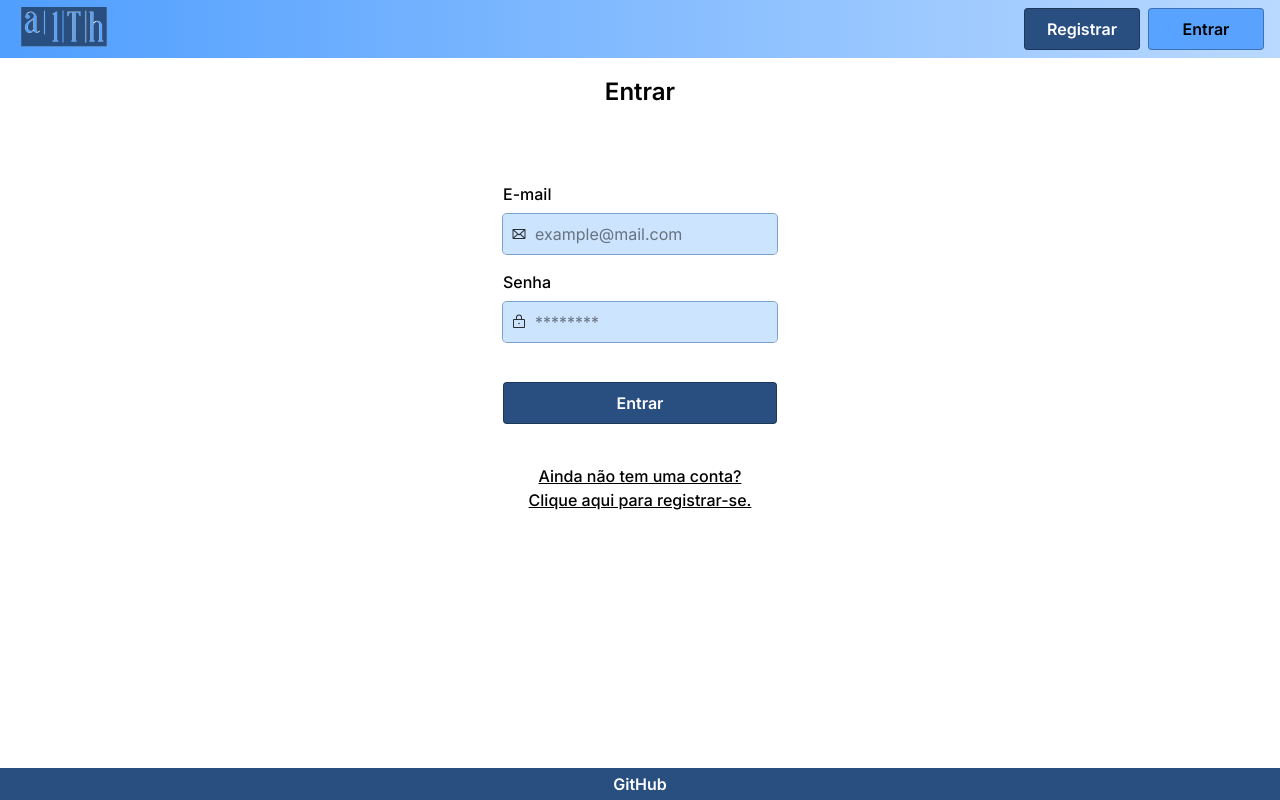
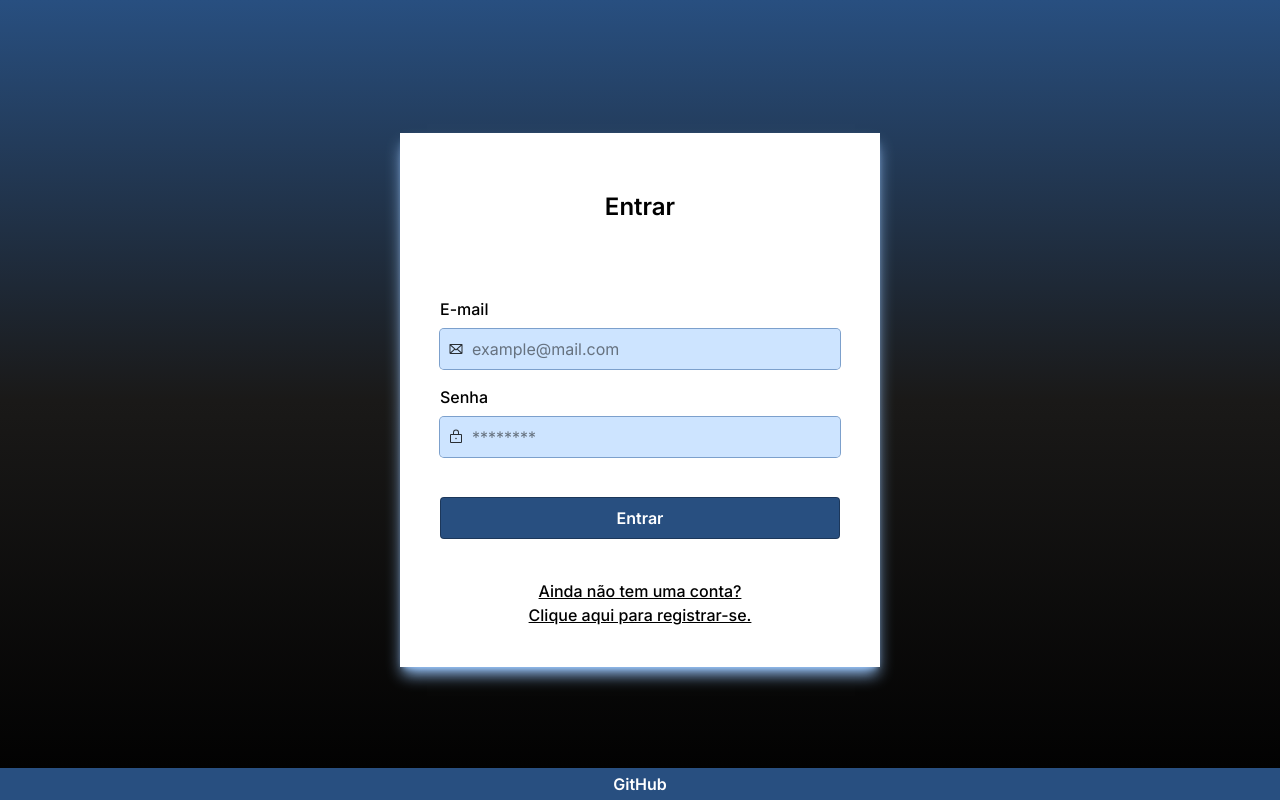
Before and after one commit to a1Thiago/app, a Next.js app: page /auth/entrar in a window 1280 px wide. Built offline with nearby package versions, Linux system fonts and the light colour scheme.

Commit message:
authPage

```diff
--- a/src/app/@authModal/(.)auth/AuthWrapper.tsx
+++ b/src/app/@authModal/(.)auth/AuthWrapper.tsx
@@ -4,7 +4,7 @@ interface AuthWrapper {
 
 export default function AuthWrapper({ children }: AuthWrapper) {
   return (
-    <section className='p-10 w-[480px] tablet:w-[400px] tablet:p-6 mobile:w-auto mobile:p-4'>
+    <section className='p-10 w-[480px] tablet:w-[400px] tablet:p-6 mobile:w-auto mobile:p-4 bg-white'>
       {children}
     </section>
   )
--- /dev/null
+++ b/src/app/auth/AuthPage.tsx
@@ -0,0 +1,19 @@
+import AuthWrapper from '@/app/@authModal/(.)auth/AuthWrapper'
+
+interface AuthPageProps {
+  children: React.ReactNode
+}
+export default function AuthPage({ children }: AuthPageProps) {
+
+  return (
+
+    <section className='absolute bottom-0 inset-0 h-screen w-screen flex flex-col items-center justify-center
+    bg-gradient-to-b from-theme-secondary-dark via-theme-dark to-black'>
+      <div className='shadow-lg shadow-theme-primary'>
+        <AuthWrapper>
+          {children}
+        </AuthWrapper>
+      </div>
+    </section>
+  )
+}
--- a/src/app/auth/entrar/page.tsx
+++ b/src/app/auth/entrar/page.tsx
@@ -1,7 +1,10 @@
 import SignIn from '@/app/(components)/SignIn'
+import AuthPage from '../AuthPage'
 
 export default function Page() {
   return (
-    <SignIn />
+    <AuthPage>
+      <SignIn />
+    </AuthPage>
   )
 }
--- a/src/app/auth/registrar/page.tsx
+++ b/src/app/auth/registrar/page.tsx
@@ -1,7 +1,10 @@
 import SignUp from '@/app/(components)/SignUp'
+import AuthPage from '../AuthPage'
 
 export default function Page() {
   return (
-    <SignUp />
+    <AuthPage>
+      <SignUp />
+    </AuthPage>
   )
 }
```
